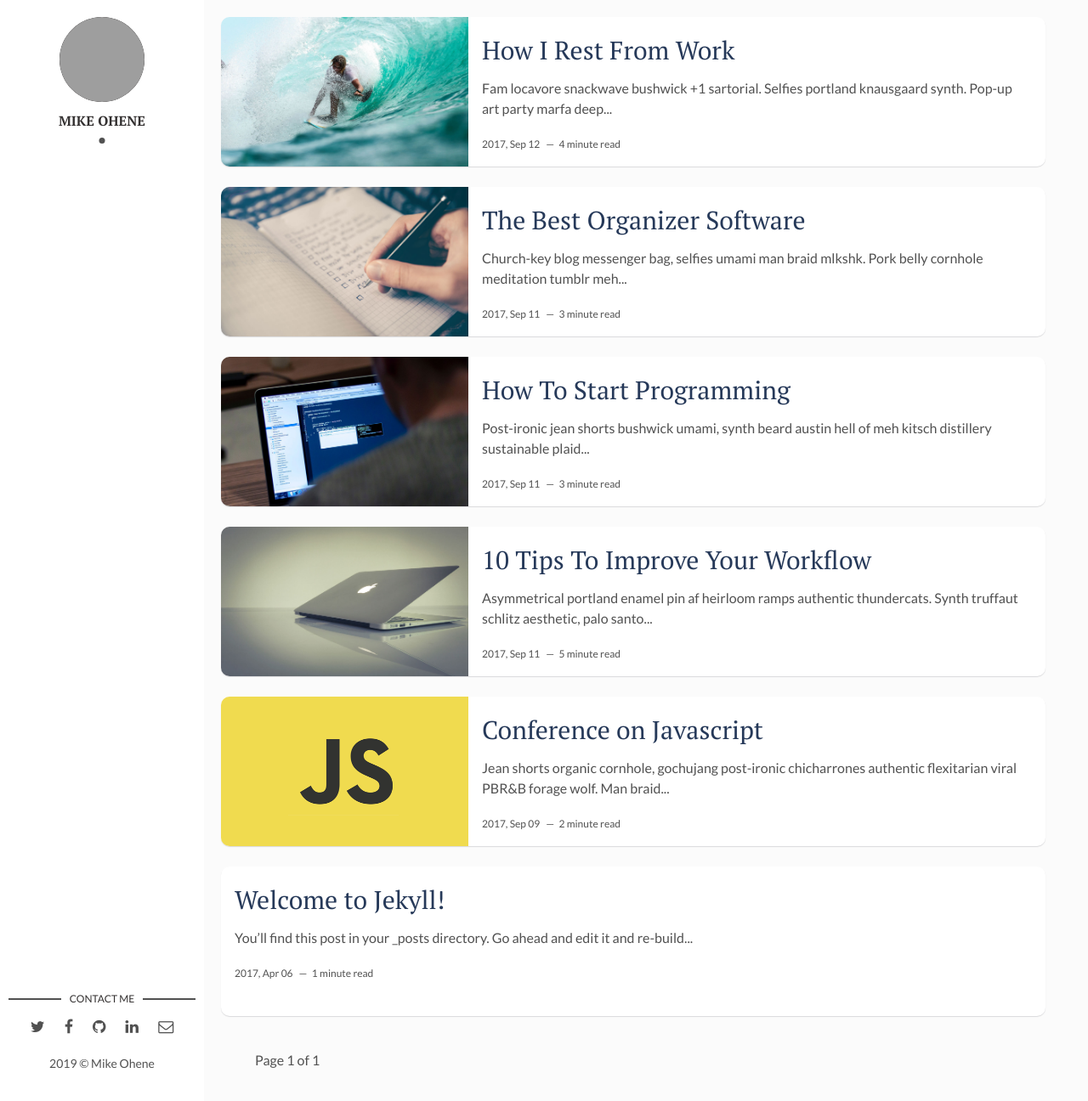
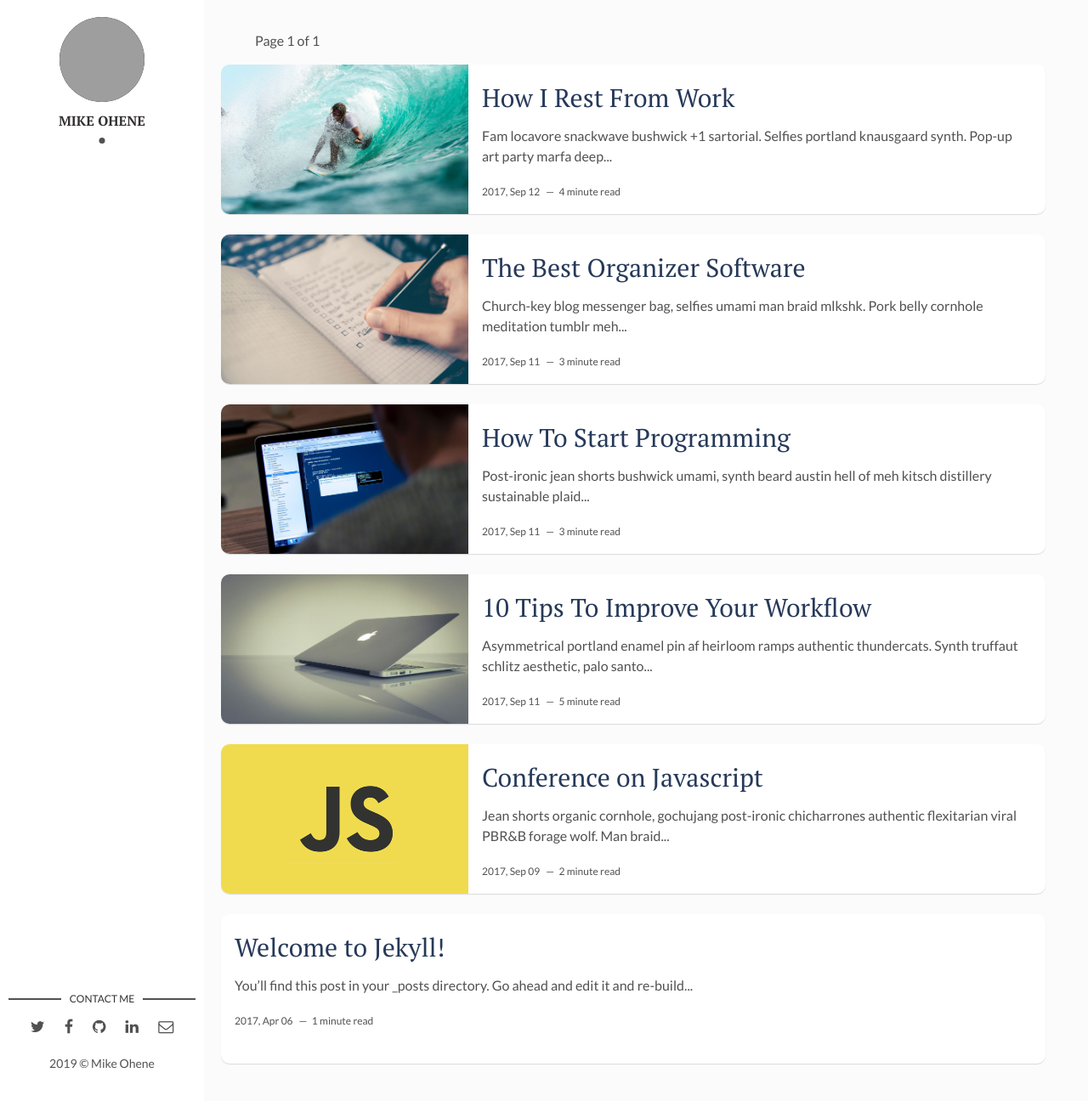
Before and after one commit to mikered239/mikered239.github.io, a Jekyll site: the page built from flex/index.html, in a window 1280 px wide and 1296 px high. Shown: the whole window at 85% size. Built offline with Jekyll 4.4.1, drawn with Linux system fonts in a browser that asks for light colours; the list of posts is cut into pages by our own code; some of the changed lines change nothing that is shown; grey boxes are pictures that could not be loaded.

Commit message:
Fixed Initial commit

```diff
--- a/flex/index.html
+++ b/flex/index.html
@@ -1,6 +1,9 @@
 ---
 layout: main
 ---
+
+{% include pagination.html %}
+
 {% for post in paginator.posts %}
 <article class="post">
   {% if post.img %}
@@ -15,5 +18,3 @@ layout: main
   </div>
 </article>
 {% endfor %}
-
-{% include pagination.html %}
```
